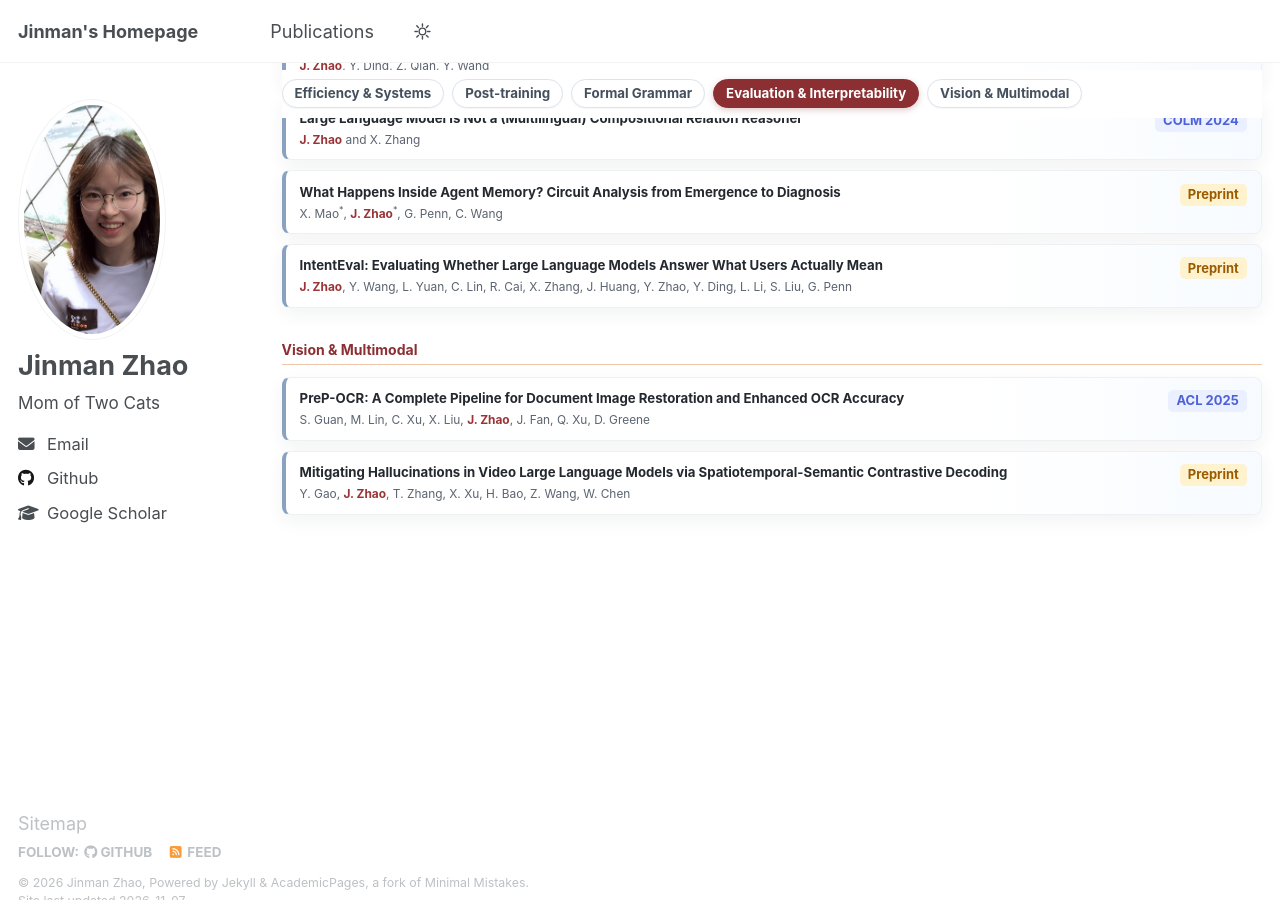
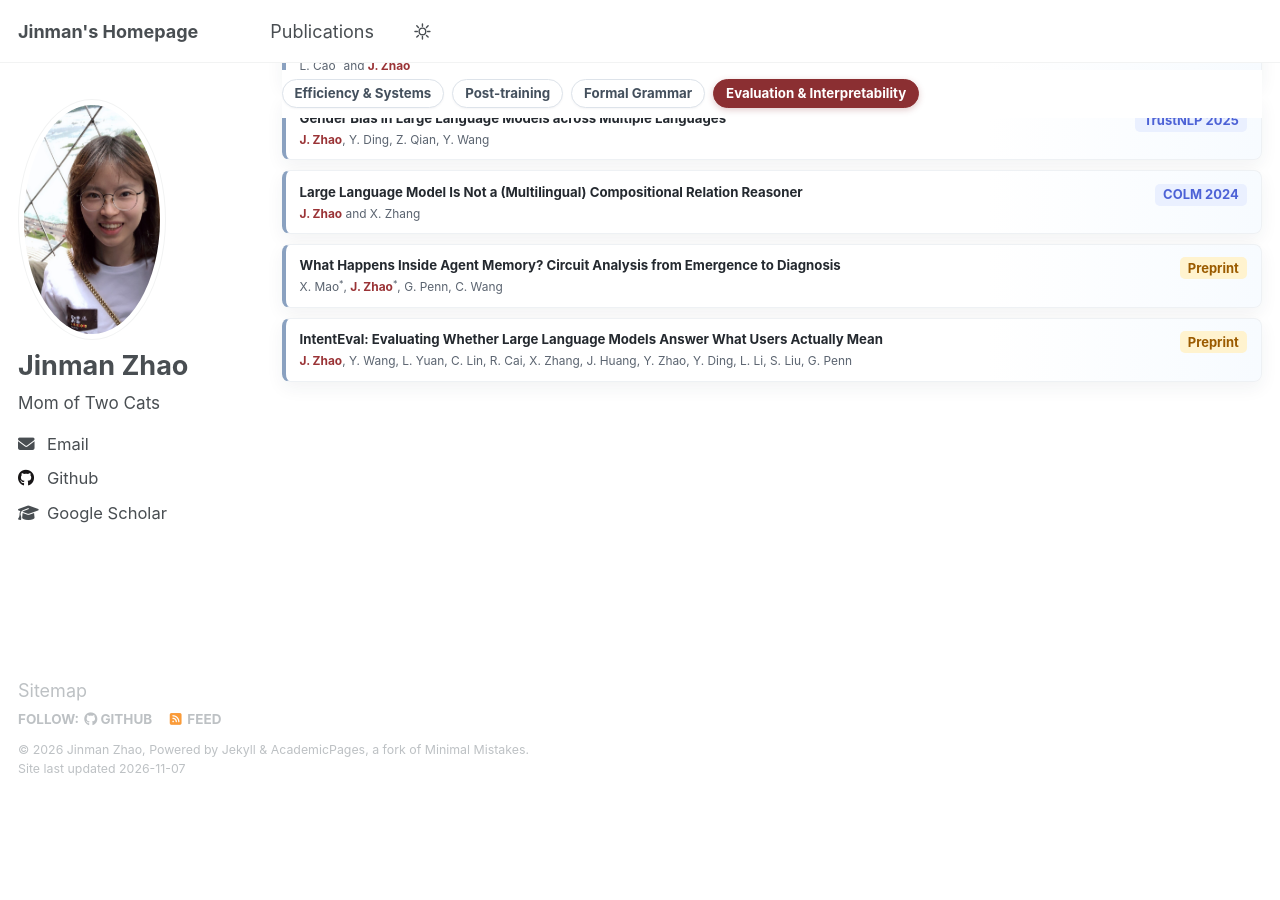
Before and after one commit to zhaojinm/zhaojinm.github.io, a Jekyll site: the page built from _pages/about.md, in a window 1280 px wide and 900 px high, scrolled down 3523 px. Built offline with Jekyll 4.4.1, drawn with Linux system fonts in a browser that asks for light colours; after the commit the page ends 4319 px from its top, so only the background shows below that; some of the changed text lies outside the part shown.

Commit message:
Update research focus and simplify publication categories

```diff
--- a/_pages/about.md
+++ b/_pages/about.md
@@ -58,7 +58,6 @@ redirect_from:
   <a href="#pub-post-training">Post-training</a>
   <a href="#pub-formal-grammar">Formal Grammar</a>
   <a href="#pub-eval">Evaluation &amp; Interpretability</a>
-  <a href="#pub-others">Vision &amp; Multimodal</a>
 </nav>
 
 <div class="publication-areas">
@@ -90,6 +89,7 @@ redirect_from:
       <article class="paper-card"><div><h4>Video-to-Audio Generation with Diffusion Transformer and Semantic-Temporal Alignment-Ranked DPO</h4><p>K. Wang, T. Zhou, J. Lei, J. Wang, <strong>J. Zhao</strong> and 8 others</p></div><span class="venue">CVPR 2026</span></article>
       <article class="paper-card"><div><h4>Teaching VLMs to Admit Uncertainty in OCR on Visually Degraded Documents</h4><p>S. Guan, M. Lin, C. Xu, <strong>J. Zhao</strong>, D. Greene</p></div><span class="venue">ICLR 2026</span></article>
       <article class="paper-card"><div><h4>Beyond Step Pruning: Information Theory Based Step-level Optimization for Self-Refining LLMs</h4><p><strong>J. Zhao</strong>, E. Xue, H. Wu, Z. Li, Z. Sun, S. Wang, X. Chen, G. Penn</p></div><span class="venue">AAAI 2026</span></article>
+      <article class="paper-card"><div><h4>PreP-OCR: A Complete Pipeline for Document Image Restoration and Enhanced OCR Accuracy</h4><p>S. Guan, M. Lin, C. Xu, X. Liu, <strong>J. Zhao</strong>, J. Fan, Q. Xu, D. Greene</p></div><span class="venue">ACL 2025</span></article>
       <article class="paper-card"><div><h4>Learning Action Priors for Cross-embodiment Robot Manipulation</h4><p>D. Jing, T. Zhang, J. Liu, <strong>J. Zhao</strong>, Z. Sun, L. E. Li, Z. Lu, M. Ding</p></div><span class="venue preprint">Preprint</span></article>
     </div>
   </section>
@@ -122,13 +122,6 @@ redirect_from:
     </div>
   </section>
 
-  <section id="pub-others">
-    <h3>Vision &amp; Multimodal</h3>
-    <div class="paper-list">
-      <article class="paper-card"><div><h4>PreP-OCR: A Complete Pipeline for Document Image Restoration and Enhanced OCR Accuracy</h4><p>S. Guan, M. Lin, C. Xu, X. Liu, <strong>J. Zhao</strong>, J. Fan, Q. Xu, D. Greene</p></div><span class="venue">ACL 2025</span></article>
-      <article class="paper-card"><div><h4>Mitigating Hallucinations in Video Large Language Models via Spatiotemporal-Semantic Contrastive Decoding</h4><p>Y. Gao, <strong>J. Zhao</strong>, T. Zhang, X. Xu, H. Bao, Z. Wang, W. Chen</p></div><span class="venue preprint">Preprint</span></article>
-    </div>
-  </section>
 </div>
 
 <style>
```
Also changed, not shown: other parts of _pages/about.md (+1 -1 lines).
